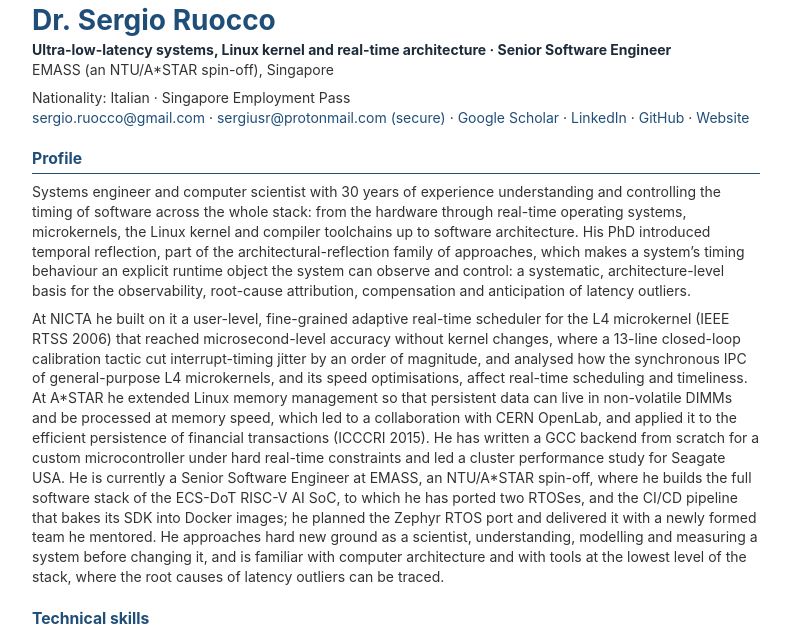
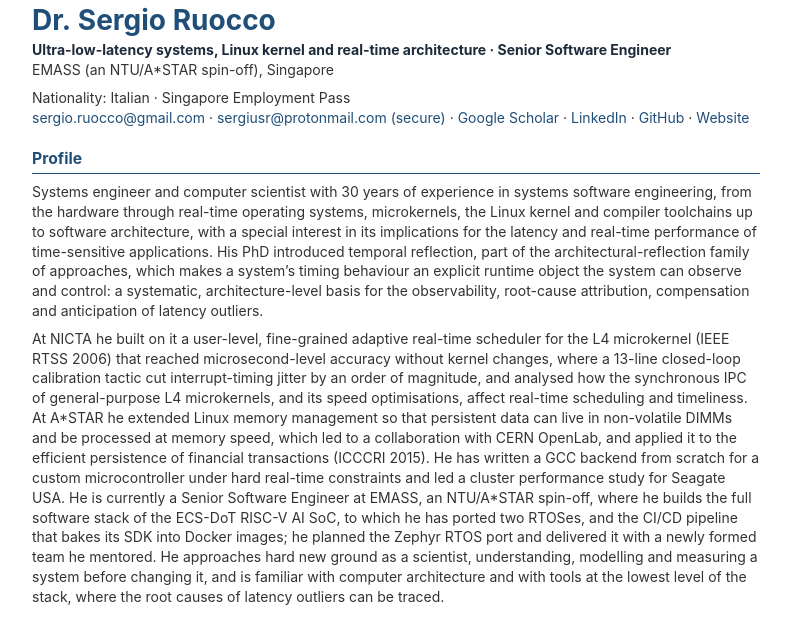
Before and after one commit to sergioruocco/cv, a plain HTML site: page docs/files/Sergio_Ruocco_CV_low_latency.html in a window 1280 px wide. Shown: the part 168-793 px from the top of the page, without its empty margins (244-1033 px from the left). Drawn offline with Linux system fonts and the light colour scheme.

Commit message:
Rebuild CVs and website (profile opening)
Co-Authored-By: Claude Opus 5.5 <noreply@anthropic.com>
Claude-Session: https://claude.ai/code/session_01LhUGiWfHYAZWj16WSSg8V7

```diff
--- a/docs/files/Sergio_Ruocco_CV_low_latency.html
+++ b/docs/files/Sergio_Ruocco_CV_low_latency.html
@@ -133,10 +133,11 @@ EMASS (an NTU/A*STAR spin-off), Singapore</p>
 Scholar</a> · <a href="https://www.linkedin.com/in/sergio-ruocco/">LinkedIn</a> · <a href="https://github.com/sergioruocco">GitHub</a> · <a href="https://sergioruocco.github.io/cv/">Website</a></p>
 <h2 id="profile">Profile</h2>
 <p>Systems engineer and computer scientist with 30 years of experience
-understanding and controlling the timing of software across the whole
-stack: from the hardware through real-time operating systems,
-microkernels, the Linux kernel and compiler toolchains up to software
-architecture. His PhD introduced temporal reflection, part of the
+in systems software engineering, from the hardware through real-time
+operating systems, microkernels, the Linux kernel and compiler
+toolchains up to software architecture, with a special interest in its
+implications for the latency and real-time performance of time-sensitive
+applications. His PhD introduced temporal reflection, part of the
 architectural-reflection family of approaches, which makes a system’s
 timing behaviour an explicit runtime object the system can observe and
 control: a systematic, architecture-level basis for the observability,
@@ -347,6 +348,6 @@ graded.</p>
 <em>Università degli Studi di Milano, Italy — 110/110 cum laude</em></p>
 <p>Thesis: <em>HyperReal: a paradigm for the design and synthesis of
 hard real-time control systems</em>.</p>
-<p class="stamp">Updated 20 November 2026 · git c725c47</p>
+<p class="stamp">Updated 20 November 2026 · git f72d68e</p>
 </body>
 </html>
```
Also changed, not shown: docs/files/Sergio_Ruocco_CV_academic.html (+1 -1 lines), docs/files/Sergio_Ruocco_CV_consulting.html (+1 -1 lines), docs/files/Sergio_Ruocco_CV_industry.html (+1 -1 lines), docs/index.html (+1 -1 lines), docs/publications.html (+1 -1 lines), 8 other files.
